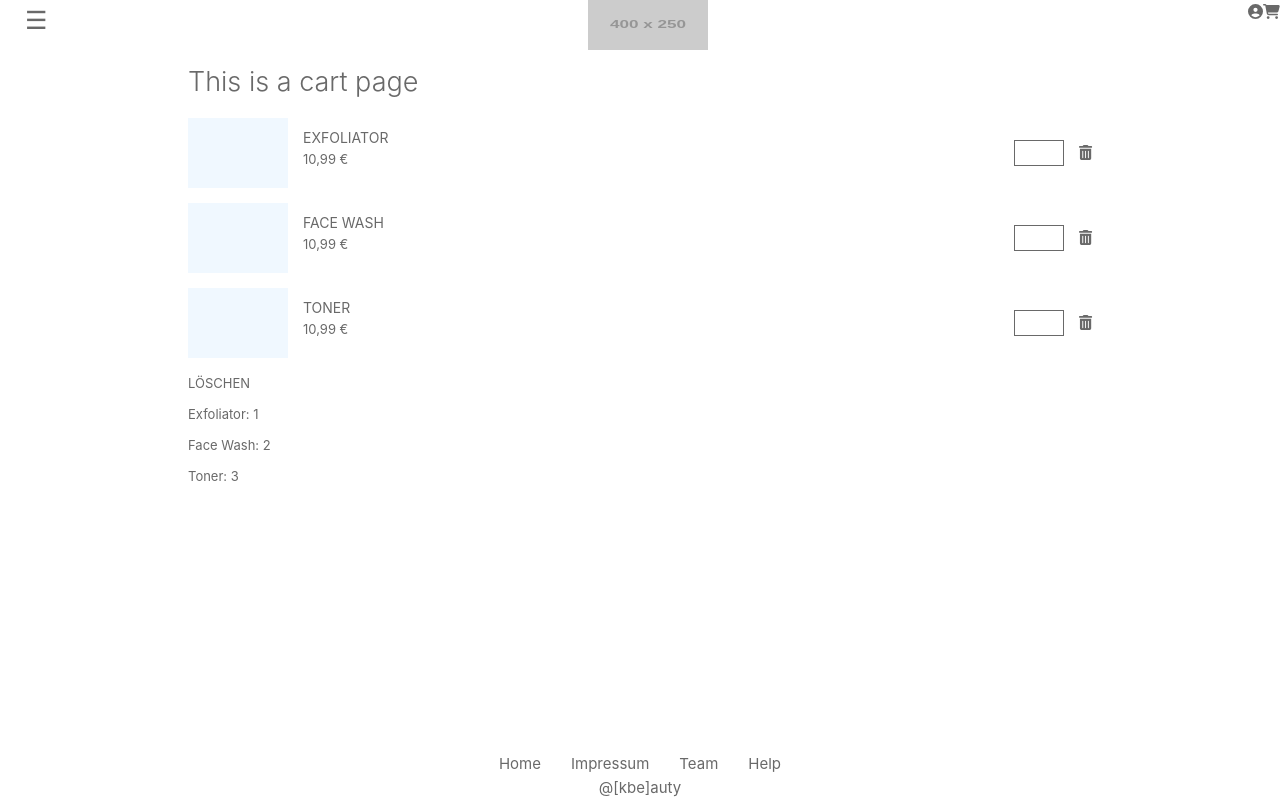
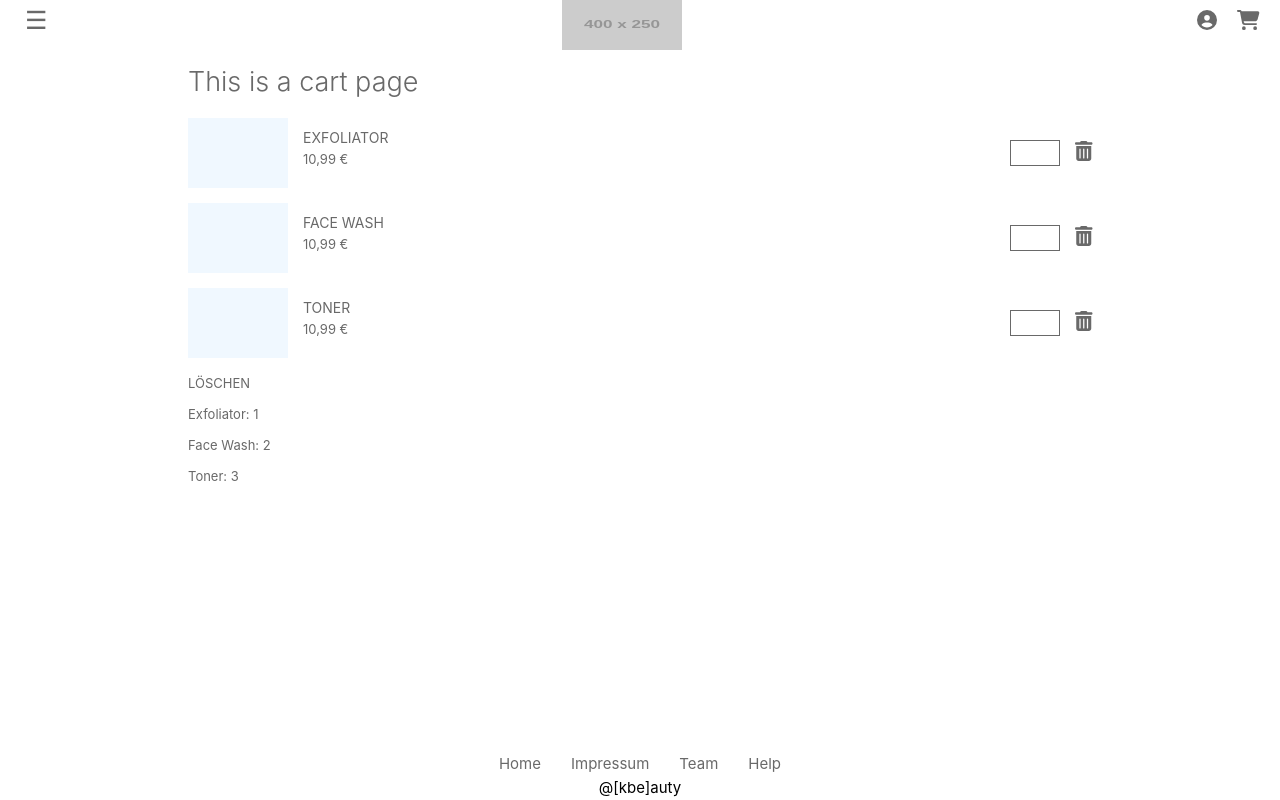
Before and after one commit to kbe-ws22/kbeauty, a Vue app: page /cart in a window 1280 px wide. Built offline with nearby package versions, Linux system fonts and the light colour scheme.

Commit message:
WIP small cleanup

```diff
--- a/src/App.vue
+++ b/src/App.vue
@@ -8,7 +8,6 @@ import Menu from "./components/Menu.vue";
     <div class="left">
       <Menu />
     </div>
-    <!-- TODO Logo zentrieren-->
     <a href="/">
       <img
         alt="logo"
@@ -19,13 +18,12 @@ import Menu from "./components/Menu.vue";
     </a>
 
     <div class="right">
-      <!-- TODO LINKS-->
       <nav>
         <RouterLink to="/profile">
-          <font-awesome-icon icon="fa-solid fa-user-circle" />
+          <font-awesome-icon class="icon nav-icon" icon="fa-solid fa-user-circle"/>
         </RouterLink>
         <RouterLink to="/cart">
-          <font-awesome-icon icon="fa-solid fa-shopping-cart" />
+          <font-awesome-icon class="icon nav-icon" icon="fa-solid fa-shopping-cart" />
         </RouterLink>
       </nav>
     </div>
@@ -33,7 +31,6 @@ import Menu from "./components/Menu.vue";
 
   <RouterView />
 
-  <!-- TODO links im footer-->
   <footer>
     <div class="footer">
       <RouterLink class="footer_items" to="/">Home</RouterLink>
--- a/src/assets/base.scss
+++ b/src/assets/base.scss
@@ -17,6 +17,9 @@ $icon-menu-toggle: &#9776;
   font-family: Inter, -apple-system, BlinkMacSystemFont, 'Segoe UI', Roboto, Oxygen, Ubuntu,
     Cantarell, 'Fira Sans', 'Droid Sans', 'Helvetica Neue', sans-serif;
   font-size: 15px;
+  //color: $grey-dark;
+}
+h1, h3, p {
   color: $grey-dark;
 }
 
@@ -40,8 +43,12 @@ input[type="text"], input[type="number"]{
   border: 1px solid $grey-dark;
   padding: 0 15px;
 }
-//TODO hover of icon links button
-/*
-[icon^="fa-"]{
-  color: $grey-light;
-}*/
+
+.icon{
+  font-size: 20px;
+  color: $grey-dark;
+
+  &:hover{
+    color: $grey-light;
+  }
+}
--- a/src/assets/main.scss
+++ b/src/assets/main.scss
@@ -22,15 +22,18 @@ header{
   justify-content: space-between;
   z-index: 5;
 
-  //TODO symbol ::before input text
-  input[type="text"]{
+  /*input[type="text"]{
     border-radius: 25px;
     width: 150px;
-  }
+  }*/
 }
 
 .right{
   display: flex;
+
+  .nav-icon{
+    margin: 10px 20px 0 0;
+  }
 }
 
 footer{
@@ -75,6 +78,11 @@ footer{
       display: block; //FIXME -> cause of why hover is the whole line
     }
 
+    .menu_item:hover:not(:first-child){
+      background-color: $grey-dark;
+      color: white;
+    }
+
     p.menu_item{
       text-align: right;
       letter-spacing: 0;
@@ -89,9 +97,9 @@ a{
   transition: 0.4s;
 }
 
-@media (hover: hover) {
+/*@media (hover: hover) {
   a:hover {
     background-color: $grey-dark;
     color: $white;
   }
-}
+}*/
--- a/src/components/CartItem.vue
+++ b/src/components/CartItem.vue
@@ -48,7 +48,7 @@ const changeAmount = (event) => {
       <!-- FIXME: if you type in number it'll go above max value-->
       <input @change="changeAmount($event)" type="number" min="0" max="10" />
       <span @click="clickDelete">
-        <font-awesome-icon icon="fa-solid fa-trash-can" />
+        <font-awesome-icon class="icon" icon="fa-solid fa-trash-can" />
       </span>
     </div>
   </div>
--- a/src/views/CartView.vue
+++ b/src/views/CartView.vue
@@ -75,8 +75,9 @@ export default {
       />
     </div>
     <div v-else>
-      your cart is empty
+      <h2>your cart is empty</h2>
     </div>
+    <!-- TODO löschen-->
     <p> LÖSCHEN </p>
     <div v-for="item in items">
       <p>{{item.name}}: {{item.amount}}</p>
```
